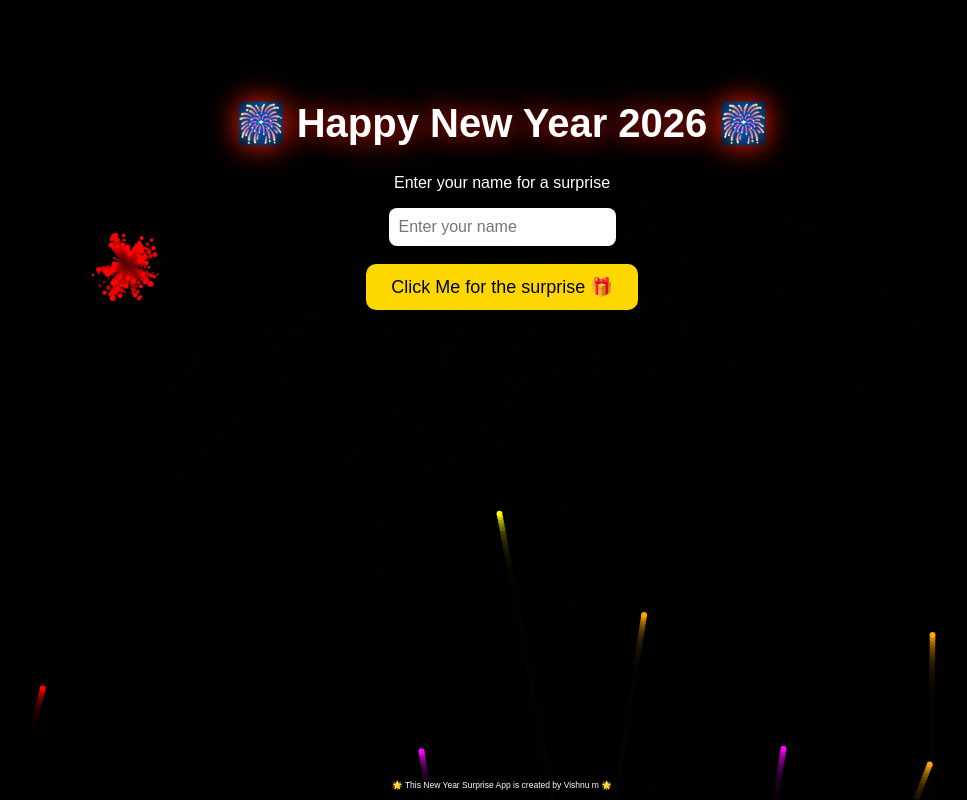
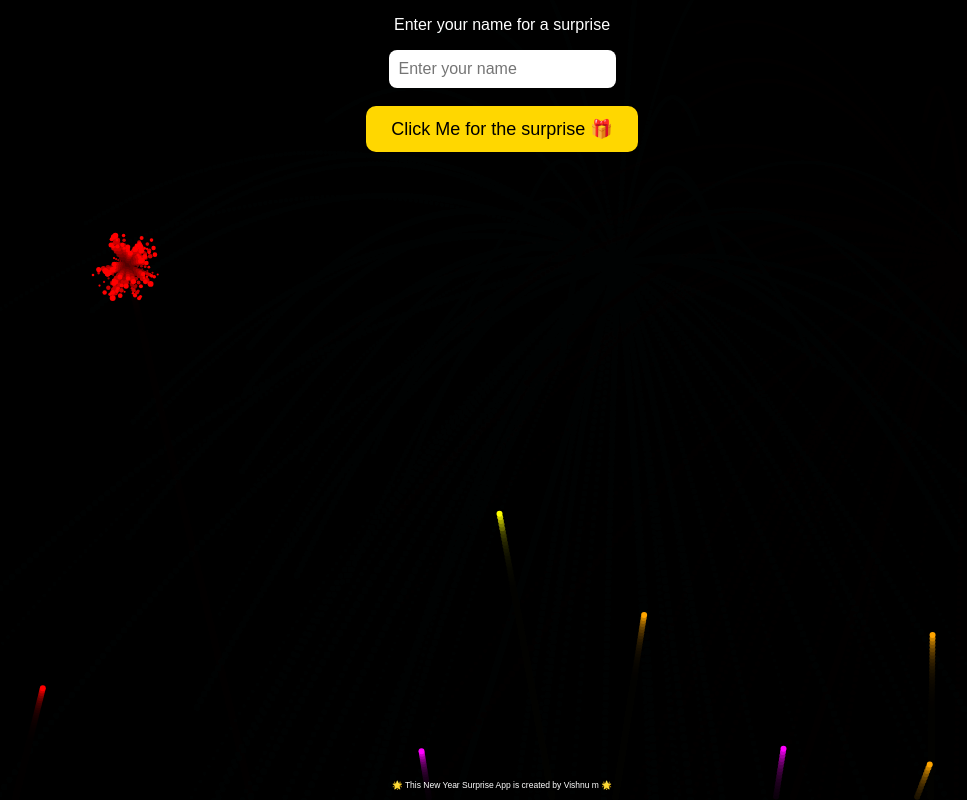
Before and after one commit to zoro-exe1710/html-x-python_2026, a Flask app: page / in a window 1280 px wide. Shown: the whole page, without its empty margins (138-1105 px from the left). Run offline with Flask 3, Linux system fonts and the light colour scheme.

Commit message:
Add files via upload

```diff
--- a/templates/index.html
+++ b/templates/index.html
@@ -7,8 +7,10 @@
 <body>
 
 <canvas id="fireworks"></canvas>
+<h1 id="main-heading" style="display:none;">
+    🎉 Happy New Year 2026 🎉
+</h1>
 
-<h1>🎆 Happy New Year 2026 🎆</h1>
 <p>Enter your name for a surprise</p>
 
 <input type="text" id="name" placeholder="Enter your name">
```
